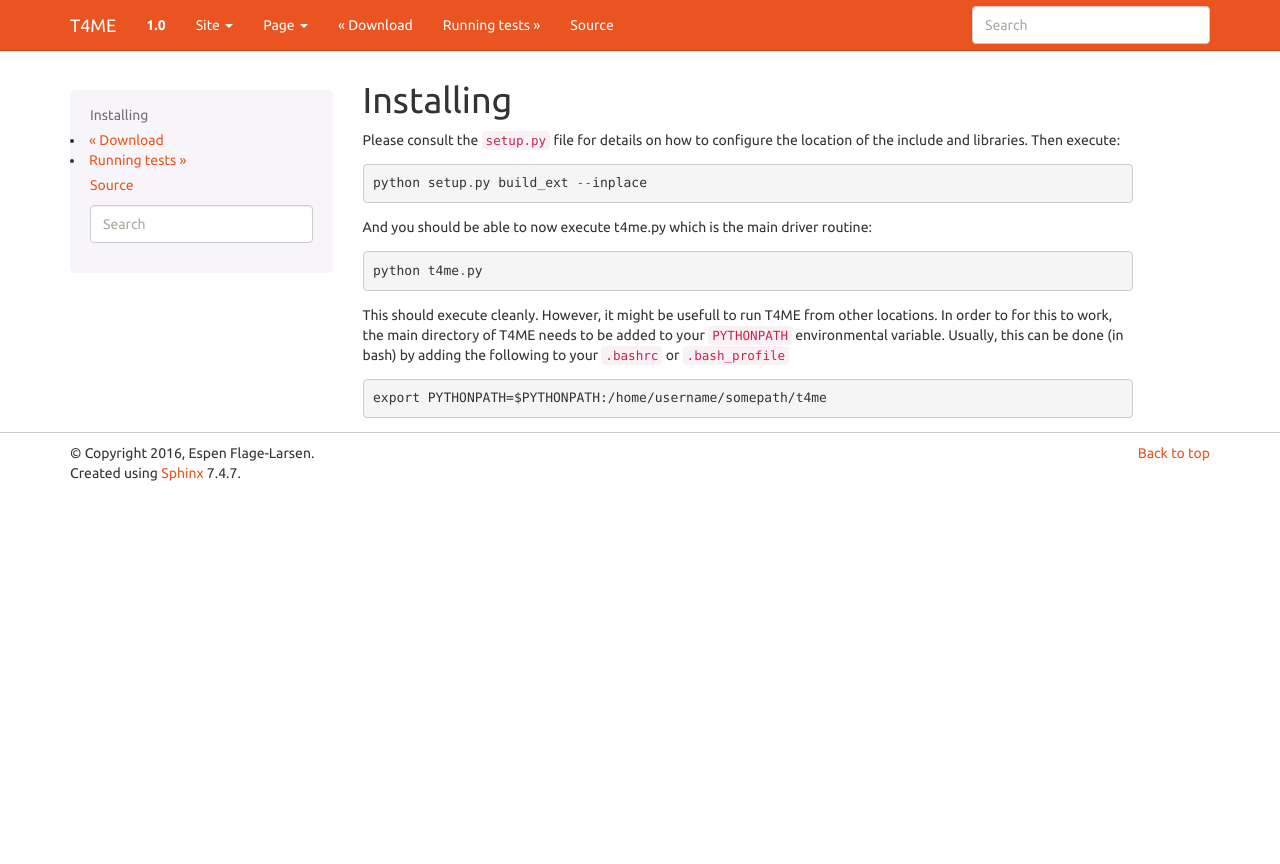
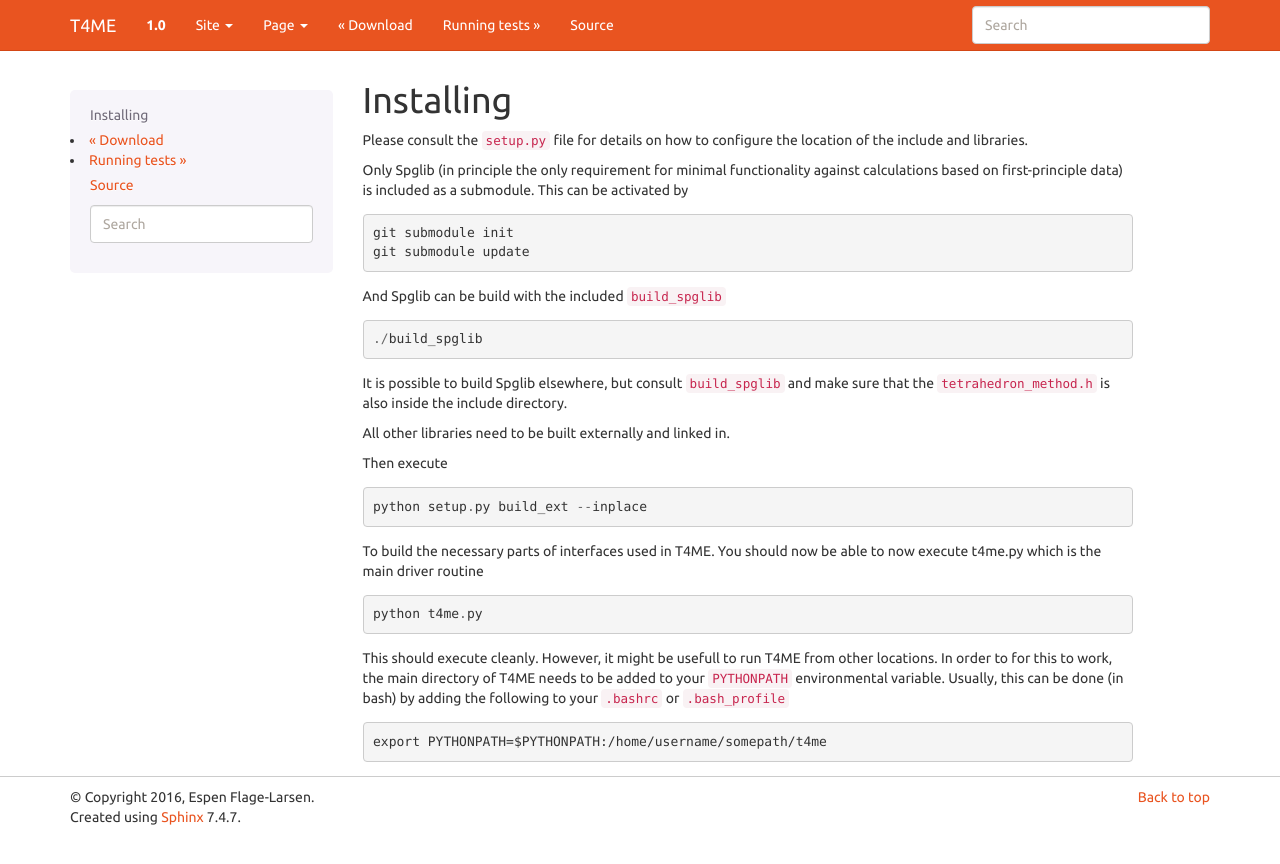
Before and after one commit to espenfl/t4me, a Sphinx documentation site: the page built from docs/install.rst, in a window 1280 px wide. Shown: the top 864 px of the page. Built offline with Sphinx 7.4.7, drawn with Linux system fonts in a browser that asks for light colours; formulas are drawn with MathJax 3.

Commit message:
Updated documentation

```diff
--- a/docs/install.rst
+++ b/docs/install.rst
@@ -3,12 +3,40 @@ Installing
 
 Please consult the :file:`setup.py` file for details on
 how to configure the location of the include and libraries.
-Then execute::
+
+Only Spglib (in principle the only requirement for minimal
+functionality against calculations based on first-principle
+data) is included as a submodule. This can be activated by
+
+::
+
+   git submodule init
+   git submodule update
+
+And Spglib can be build with the included :file:`build_spglib`
+
+::
+
+   ./build_spglib
+
+It is possible to build Spglib elsewhere, but consult
+:file:`build_spglib` and make sure that the
+:file:`tetrahedron_method.h` is also inside the include
+directory.
+
+All other libraries need to be built externally and linked in.
+
+Then execute
+
+::
 
        python setup.py build_ext --inplace
 
-And you should be able to now execute t4me.py which is
-the main driver routine::
+To build the necessary parts of interfaces used in T4ME. You should
+now be able to now execute t4me.py which is
+the main driver routine
+
+::
 
     python t4me.py
 
```
